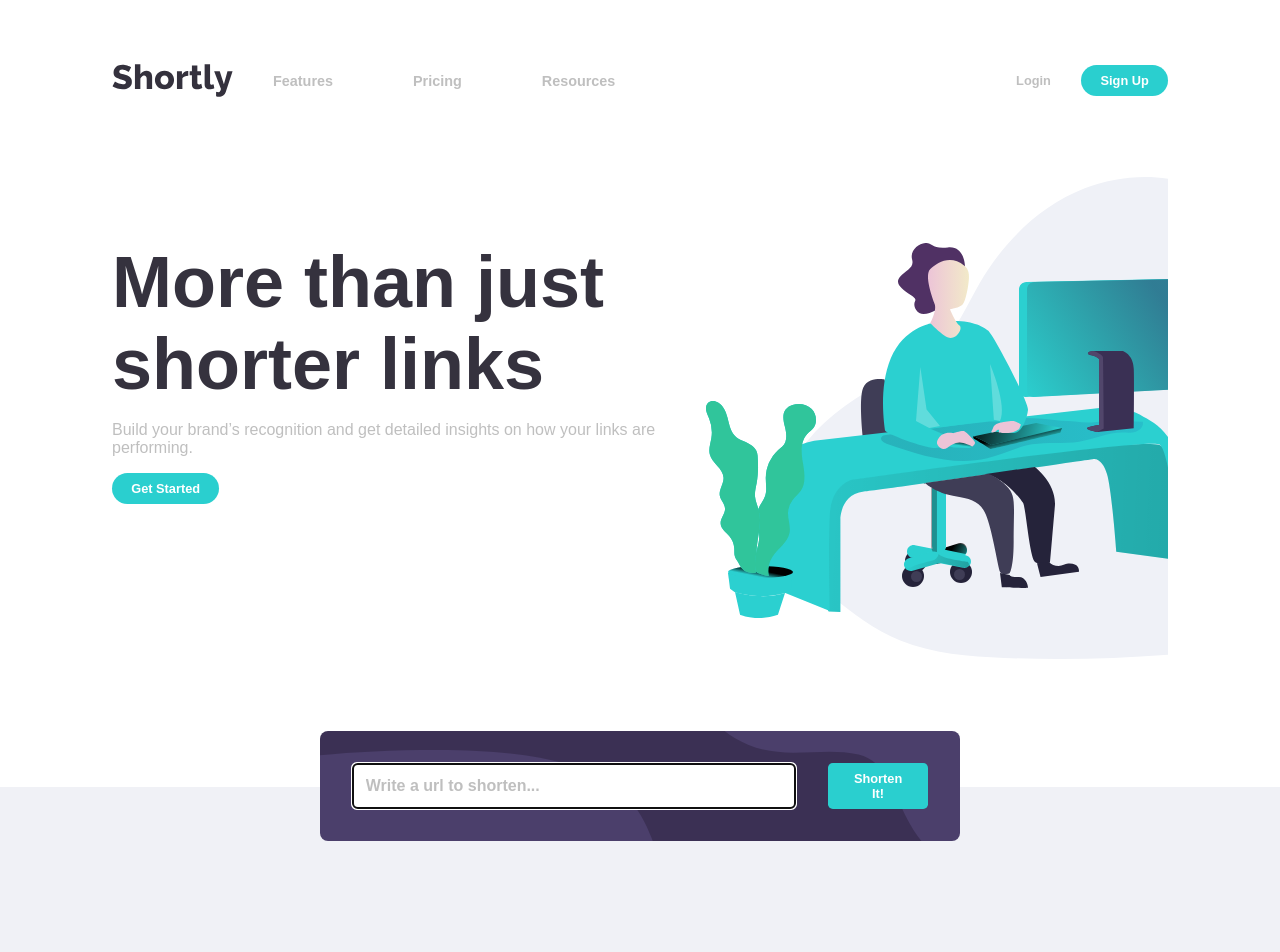
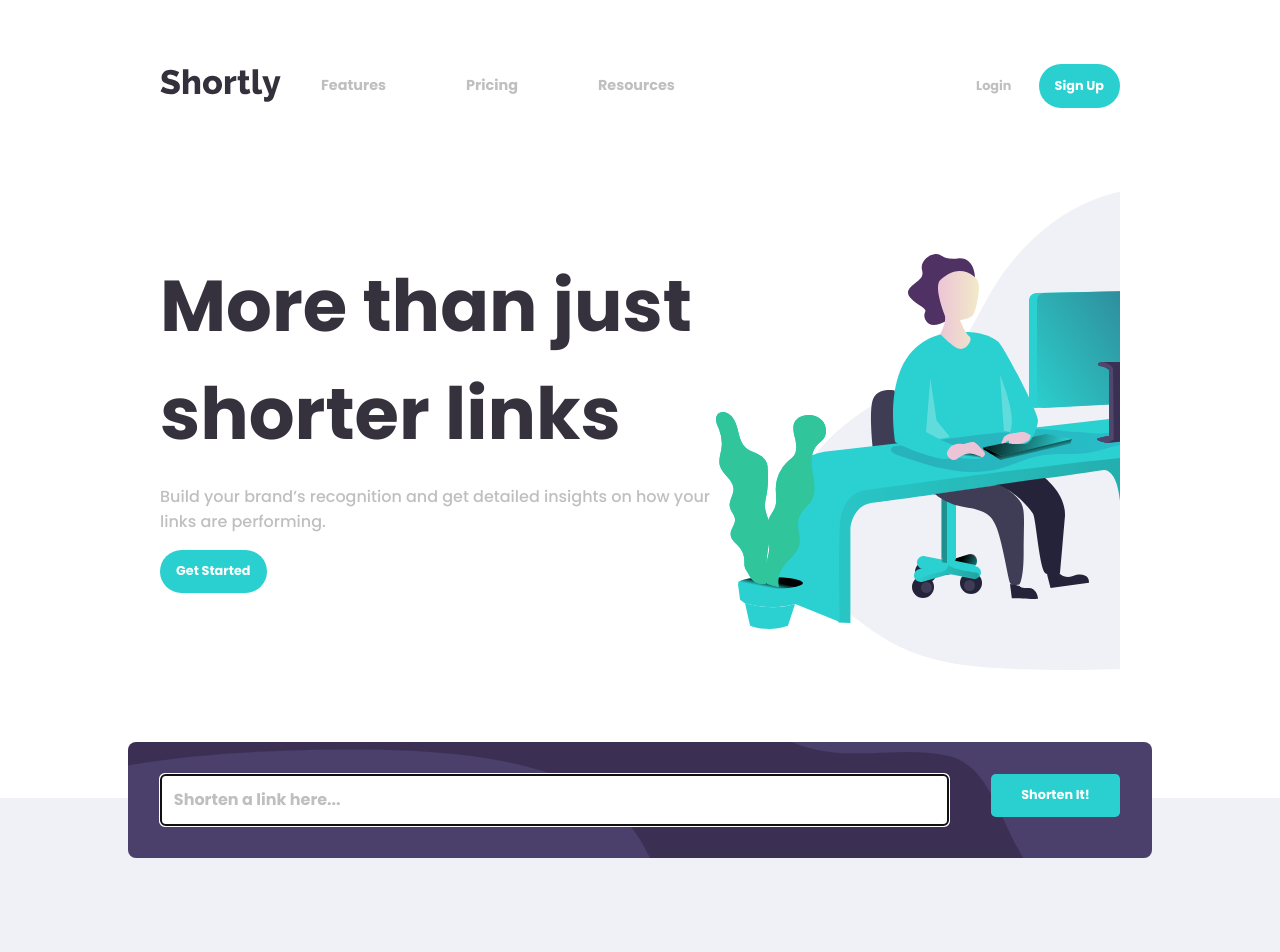
Before and after one commit to AlbertoIJS/url_shortener, a React (Create React App) app: page / in a window 1280 px wide. Shown: the top 952 px of the page. Built offline with nearby package versions, Linux system fonts and the light colour scheme; what react-lines-ellipsis would draw is missing.

Commit message:
Add input verification

```diff
--- a/src/App.css
+++ b/src/App.css
@@ -6,5 +6,5 @@
 
 #root header,
 main {
-  margin: 4rem 7rem;
+  margin: 4rem 10rem;
 }
--- a/src/components/custom-button/custom-button.styles.js
+++ b/src/components/custom-button/custom-button.styles.js
@@ -23,14 +23,13 @@ export const CustomButtonContainer = styled.button`
   color: white;
   border: none;
   font-family: 'Poppins', sans-serif;
-  font-size: 0.8rem;
+  font-size: 0.8em;
   font-weight: 700;
   cursor: pointer;
   display: flex;
   justify-content: center;
   align-items: center;
-  padding: 0.5rem 1.2rem;
-
+  padding: 0.8rem 1rem;
   &:hover {
     opacity: 0.6;
   }
--- a/src/components/shortener/shortener.component.jsx
+++ b/src/components/shortener/shortener.component.jsx
@@ -51,14 +51,15 @@ const Shortener = () => {
   };
 
   const handleClick = (e) => {
-    e.preventDefault();
+    let url = inputUrl.current.value;
 
-    let url = inputUrl.current.value;
     if (validUrl(url)) {
       setError(false);
       setUrls((urls) => [...urls, url]);
       getUrl(url);
     } else {
+      inputUrl.current.style.border = '2px solid #f46262';
+      console.log(inputUrl.current.style);
       setError(true);
       return;
     }
@@ -75,23 +76,21 @@ const Shortener = () => {
 
   return (
     <>
-      <UrlShortenerContainer
-        method="POST"
-        style={{
-          textAlign: 'center',
-          display: 'flex',
-          alignItems: 'center',
-          justifyContent: 'center',
-        }}
-      >
+      <UrlShortenerContainer>
         <ShortenerContainer>
-          <Inputshortener
-            ref={inputUrl}
-            type="url"
-            placeholder="Write a url to shorten..."
-          />
-          <DisplayError>{error ? 'Introduce a valid url' : ''}</DisplayError>
-          <CustomButton square onClick={(e) => handleClick(e)}>
+          <div style={{ width: '100%' }}>
+            <Inputshortener
+              ref={inputUrl}
+              type="url"
+              placeholder="Shorten a link here..."
+            />
+            <DisplayError>{error ? 'Introduce a valid url' : ''}</DisplayError>
+          </div>
+          <CustomButton
+            style={{ width: '15%', padding: '1.2rem auto' }}
+            square
+            onClick={(e) => handleClick(e)}
+          >
             Shorten It!
           </CustomButton>
         </ShortenerContainer>
--- a/src/components/shortener/shortener.styles.js
+++ b/src/components/shortener/shortener.styles.js
@@ -13,20 +13,19 @@ export const UrlShortenerContainer = styled.div`
 export const ShortenerContainer = styled.div`
   background: hsl(257, 27%, 26%) url(${background}) center center/cover;
   display: flex;
-  justify-content: center;
+  justify-content: space-between;
+  align-items: flex-start;
+  width: 80%;
+  border-radius: 0.5rem;
   padding: 2rem;
-  width: 50%;
-  border-radius: 0.5rem;
 `;
 export const Inputshortener = styled.input`
-  margin-right: 2rem;
+  width: 95%;
   padding: 0.8rem;
   border-radius: 0.3rem;
   border: 1px solid hsl(0, 0%, 75%);
   font-family: 'Poppins', sans-serif;
   font-size: 1rem;
-  text-align: left;
-  width: 80%;
   &::placeholder {
     color: hsl(0, 0%, 75%);
     font-weight: 700;
@@ -35,11 +34,11 @@ export const Inputshortener = styled.input`
 
 export const ShortenedContainer = styled.div`
   max-width: 50%;
+  padding: 0.5rem 1rem;
   margin: auto;
   display: flex;
   align-items: center;
   justify-content: space-between;
-  padding: 0.8rem 1rem;
   background-color: white;
   border-radius: 0.3rem;
   > a {
@@ -49,7 +48,12 @@ export const ShortenedContainer = styled.div`
 `;
 
 export const DisplayError = styled.small`
+  color: #f46262;
+  position: absolute;
+  padding-top: 0.2rem;
   display: block;
-  color: red;
+  font-family: 'Poppins', sans-serif;
+  text-align: left;
   font-size: 0.8rem;
+  font-style: italic;
 `;
--- a/src/index.css
+++ b/src/index.css
@@ -1,3 +1,5 @@
+@import url('https://fonts.googleapis.com/css2?family=Poppins:wght@500;700&display=swap');
+
 body {
   font-family: 'Poppins', sans-serif;
   -webkit-font-smoothing: antialiased;
```
